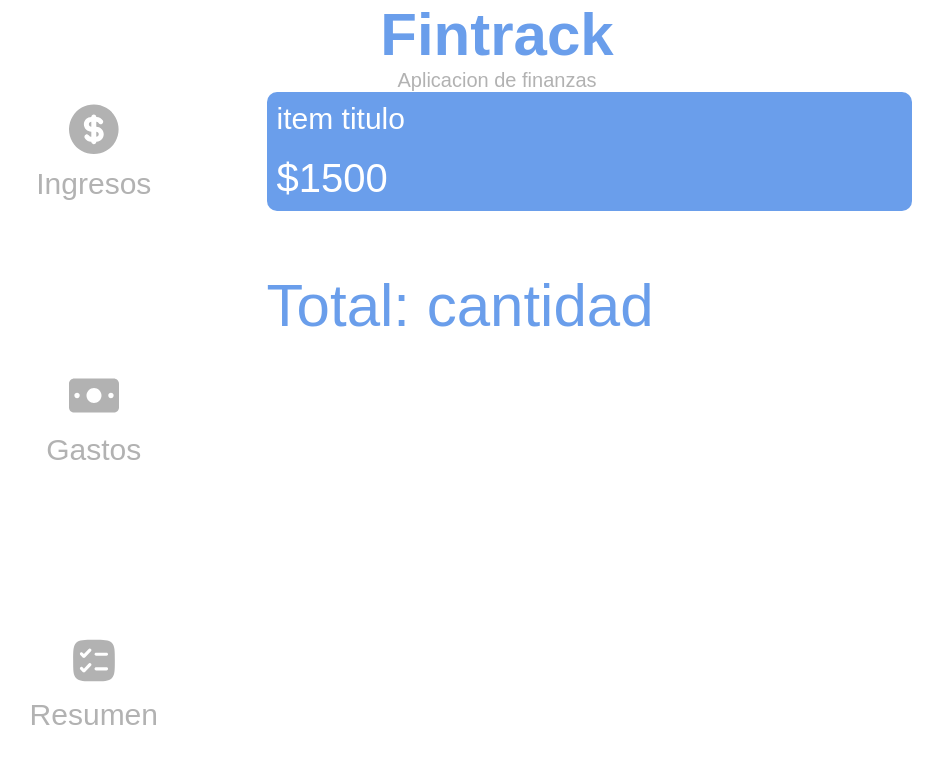
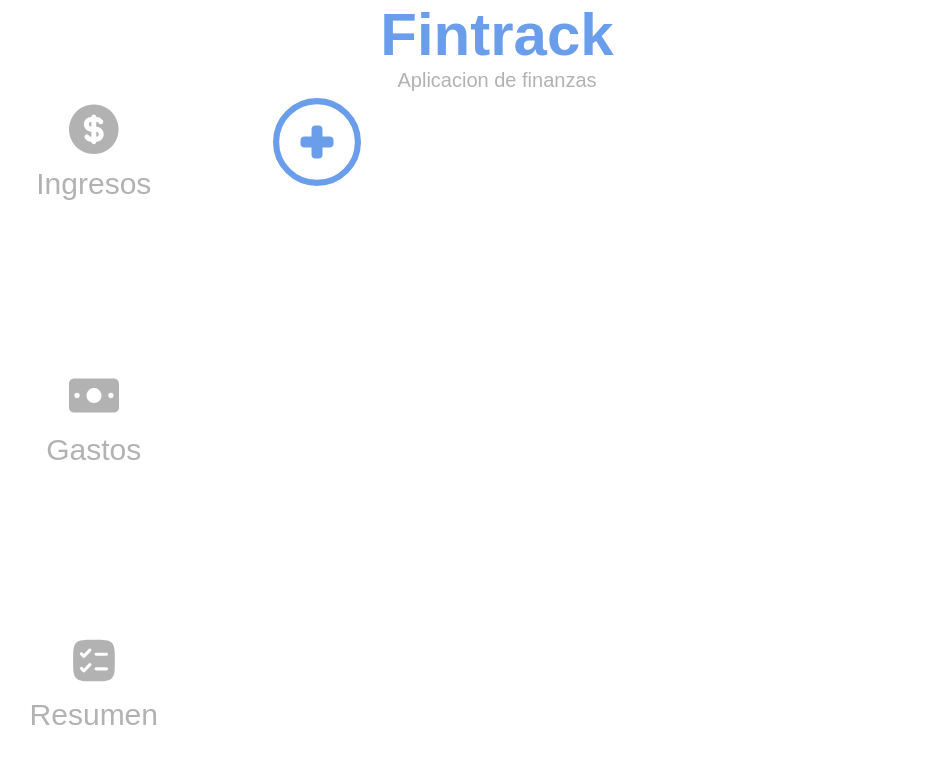
Before and after one commit to lpmvdev7/Fintrack, an Angular app: page / in a window 1280 px wide. Shown: the top 764 px of the page, without its empty margins (143-1086 px from the left). Built offline with nearby package versions, Linux system fonts and the light colour scheme; a web font is replaced by a local one.

Commit message:
popUp(feature): aparecer componente add-item al presionar botonAdd

```diff
--- a/src/app/main-container/section/boton-add/boton-add.component.css
+++ b/src/app/main-container/section/boton-add/boton-add.component.css
@@ -10,6 +10,9 @@ img{
     height: 100%;
 }
 
+button:hover{
+    cursor: pointer;
+}
 
 @media(min-width:744px){
     button{
--- a/src/app/main-container/section/boton-add/boton-add.component.html
+++ b/src/app/main-container/section/boton-add/boton-add.component.html
@@ -1,3 +1,3 @@
-<button>
+<button (click)="onTouchBotonAdd()">
     <img src="plus.svg">
 </button>
--- a/src/app/main-container/section/boton-add/boton-add.component.ts
+++ b/src/app/main-container/section/boton-add/boton-add.component.ts
@@ -1,4 +1,4 @@
-import { Component } from '@angular/core';
+import { Component, EventEmitter, Output } from '@angular/core';
 
 @Component({
   selector: 'app-boton-add',
@@ -6,4 +6,13 @@ import { Component } from '@angular/core';
   templateUrl: './boton-add.component.html',
   styleUrl: './boton-add.component.css',
 })
-export class BotonAdd {}
+export class BotonAdd {
+  @Output()  botonAddTouch = new EventEmitter<boolean>()
+  botonTouched = false
+
+
+  onTouchBotonAdd(){
+    this.botonTouched = true
+    this.botonAddTouch.emit(this.botonTouched)
+  }
+}
--- a/src/app/main-container/section/section.component.html
+++ b/src/app/main-container/section/section.component.html
@@ -1,13 +1,18 @@
 <section>
     <!-- Aqui ira botonAdd -->
-     <!-- <app-boton-add></app-boton-add> -->
+
+    @if (isBotonAddPressed) {
+        <app-add-item></app-add-item>
+    }
+
+     <app-boton-add (botonAddTouch)="onTouchBotonAdd($event)"></app-boton-add>
 
      <!-- Boton para agregar un item -->
      <!-- <app-add-item></app-add-item> -->
 
      <!-- Componente contendeor de los items -->
-      <app-container-items></app-container-items>
+     <!-- <app-container-items></app-container-items> -->
 
-      <!-- Componente que muestra el total -->
-       <app-total></app-total>
+    <!-- Componente que muestra el total -->
+    <!-- <app-total></app-total> -->
 </section>
--- a/src/app/main-container/section/section.component.ts
+++ b/src/app/main-container/section/section.component.ts
@@ -10,4 +10,11 @@ import { Total } from "./total/total.component";
   templateUrl: './section.component.html',
   styleUrl: './section.component.css',
 })
-export class Section {}
+export class Section {
+
+  isBotonAddPressed = false
+
+  onTouchBotonAdd(botonValue:boolean){
+    this.isBotonAddPressed = true
+  }
+}
```
